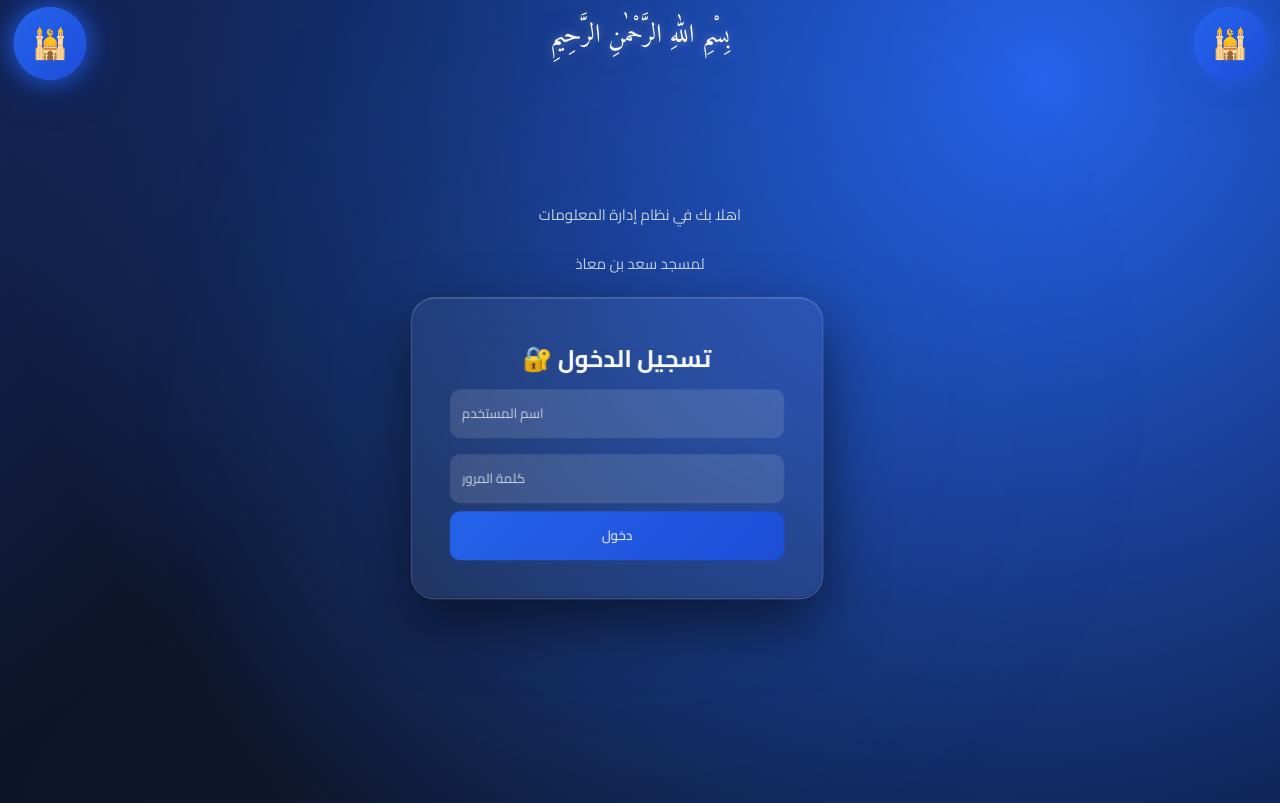
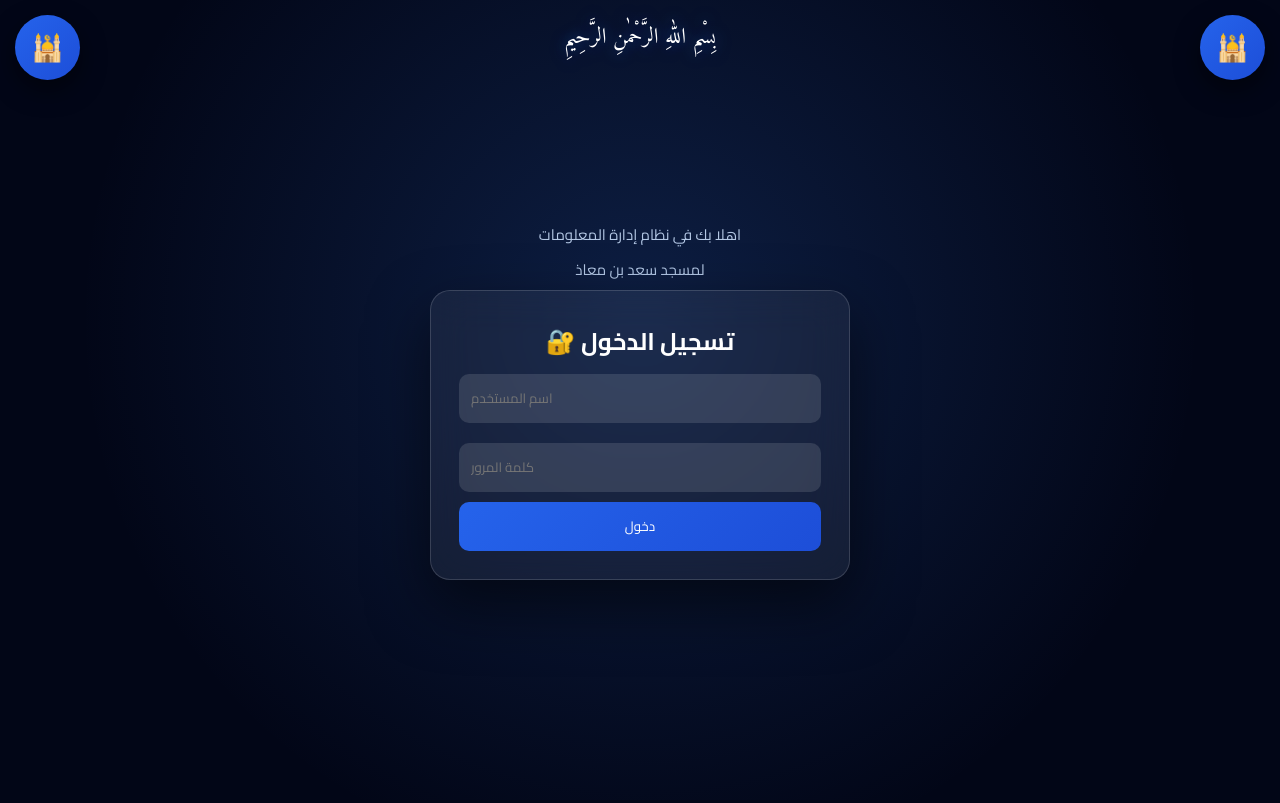
Before and after one commit to nawrasalananzeh-collab/mosque-system, a Flask app: page / in a window 1280 px wide. After the commit the page ends 729 px from the top, so only its background shows below. Run offline with Flask 3, Linux system fonts and the light colour scheme.

Commit message:
update login page

```diff
--- a/templates/login.html
+++ b/templates/login.html
@@ -1,13 +1,15 @@
 <!DOCTYPE html>
 <html lang="ar">
 <head>
-    <meta name="viewport" content="width=device-width, initial-scale=1.0">
+<meta name="viewport" content="width=device-width, initial-scale=1.0">
 <meta charset="UTF-8">
 <title>تسجيل الدخول</title>
 
 <link href="https://fonts.googleapis.com/css2?family=Cairo:wght@400;700&family=Amiri:wght@400;700&display=swap" rel="stylesheet">
 
 <style>
+
+/* RESET */
 *{
     margin:0;
     padding:0;
@@ -17,18 +19,15 @@
 
 /* 🌌 الخلفية */
 body{
-    height:100vh;
+    min-height:100vh;
     display:flex;
     justify-content:center;
     align-items:center;
-    overflow:hidden;
-
-    background: radial-gradient(circle at 20% 20%, #1e3a8a, transparent 40%),
-                radial-gradient(circle at 80% 30%, #2563eb, transparent 45%),
-                radial-gradient(circle at 50% 80%, #0f172a, #020617);
-
-    background-size:200% 200%;
-    animation: bgMove 10s ease-in-out infinite;
+    overflow-x:hidden;
+    background:#020617;
+    color:white;
+    padding:20px;
+    position:relative;
 }
 
 /* توهج الخلفية */
@@ -36,87 +35,50 @@ body::before{
     content:"";
     position:absolute;
     inset:0;
-    background: radial-gradient(circle at center,
-        rgba(59,130,246,0.18),
+    background: radial-gradient(circle at 50% 40%,
+        rgba(59,130,246,0.20),
         transparent 70%);
-    animation: pulseGlow 6s ease-in-out infinite;
     pointer-events:none;
 }
 
-/* 🔥 البسملة بالأعلى بخط قرآني */
+/* 🔥 البسملة */
 .top-basmala{
     position:fixed;
     top:18px;
     left:50%;
     transform:translateX(-50%);
     font-family:'Amiri', serif;
-    font-size:26px;
+    font-size:22px;
     color:#ffffff;
-
-    text-shadow:
-        0 0 10px rgba(255,255,255,0.4),
-        0 0 25px rgba(59,130,246,0.5);
-
-    animation: floatBasmala 4s ease-in-out infinite;
+    text-shadow:0 0 15px rgba(59,130,246,0.6);
     z-index:10;
-}
-
-/* حركة خفيفة */
-@keyframes floatBasmala{
-    0%,100%{transform:translateX(-50%) translateY(0);}
-    50%{transform:translateX(-50%) translateY(-6px);}
-}
-
-/* الخلفية */
-@keyframes bgMove{
-    0%{background-position:0% 50%;}
-    50%{background-position:100% 50%;}
-    100%{background-position:0% 50%;}
-}
-
-@keyframes pulseGlow{
-    0%,100%{opacity:0.4; transform:scale(1);}
-    50%{opacity:0.8; transform:scale(1.1);}
 }
 
 /* 🔥 الشعار */
 .logo-top{
     position:fixed;
     top:15px;
-    width:70px;
-    height:70px;
+    width:65px;
+    height:65px;
     border-radius:50%;
     background:linear-gradient(135deg,#2563eb,#1d4ed8);
     display:flex;
     justify-content:center;
     align-items:center;
-    font-size:28px;
+    font-size:26px;
     color:white;
-
-    animation: floatLogo 4s ease-in-out infinite, glow 2.5s ease-in-out infinite;
+    box-shadow:0 10px 25px rgba(0,0,0,0.5);
 }
 
 .logo-left{ left:15px; }
 .logo-right{ right:15px; }
 
-@keyframes floatLogo{
-    0%,100%{transform:translateY(0) scale(1);}
-    50%{transform:translateY(-8px) scale(1.06);}
-}
-
-@keyframes glow{
-    0%,100%{
-        box-shadow:0 0 10px rgba(37,99,235,0.4),
-                   0 10px 25px rgba(0,0,0,0.5);
-    }
-    50%{
-        box-shadow:0 0 25px rgba(37,99,235,0.9),
-                   0 0 45px rgba(29,78,216,0.6);
-    }
-}
-
 /* المحتوى */
 .container{
+    width:100%;
+    display:flex;
+    flex-direction:column;
+    align-items:center;
     text-align:center;
 }
 
@@ -124,52 +86,37 @@ body::before{
 .title{
     color:#cbd5e1;
     font-size:15px;
-    margin-bottom:20px;
+    margin-bottom:6px;
 }
 
 /* 🧊 الصندوق */
 .box{
-  width: 90%;
-max-width: 520px;
-    padding:38px;
-    border-radius:24px;
+    width:90%;
+    max-width:420px;
+    padding:28px;
+    border-radius:20px;
 
     background: rgba(255,255,255,0.06);
-    backdrop-filter: blur(25px);
-    -webkit-backdrop-filter: blur(25px);
+    backdrop-filter: blur(20px);
+    -webkit-backdrop-filter: blur(20px);
 
-    border:1px solid rgba(255,255,255,0.18);
+    border:1px solid rgba(255,255,255,0.15);
 
-    box-shadow:
-        0 25px 60px rgba(0,0,0,0.55),
-        inset 0 1px 0 rgba(255,255,255,0.12),
-        inset 0 -1px 0 rgba(0,0,0,0.3);
+    box-shadow:0 25px 60px rgba(0,0,0,0.55);
 
     position:relative;
-    overflow:hidden;
-
-    animation: floatBox 6s ease-in-out infinite;
-}
-
-@keyframes floatBox{
-    0%,100%{transform:translateY(0px) scale(1);}
-    50%{transform:translateY(-10px) scale(1.01);}
 }
 
 /* الإدخال */
 input{
     width:100%;
     padding:12px;
-    margin:8px 0;
+    margin:10px 0;
     border-radius:10px;
     border:none;
     background: rgba(255,255,255,0.12);
     color:white;
     outline:none;
-}
-
-input::placeholder{
-    color:#cbd5e1;
 }
 
 /* الزر */
@@ -189,12 +136,23 @@ button:hover{
     box-shadow:0 15px 25px rgba(37,99,235,0.45);
 }
 
+/* 📱 موبايل */
+@media (max-width:600px){
+    .box{
+        width:95%;
+        padding:20px;
+    }
+
+    .top-basmala{
+        font-size:18px;
+    }
+}
+
 </style>
 </head>
 
 <body>
 
-<!-- 🕌 البسملة بالأعلى -->
 <div class="top-basmala">
     بِسْمِ اللهِ الرَّحْمٰنِ الرَّحِيمِ
 </div>
@@ -204,12 +162,9 @@ button:hover{
 
 <div class="container">
 
-    <div class="title">
-         اهلا   بك في نظام إدارة المعلومات
-    </div>
-<div class="title">
-لمسجد سعد بن معاذ
-</div>
+    <div class="title">اهلا بك في نظام إدارة المعلومات</div>
+    <div class="title">لمسجد سعد بن معاذ</div>
+
     <div class="box">
 
         <h2 style="color:white;">🔐 تسجيل الدخول</h2>
```
